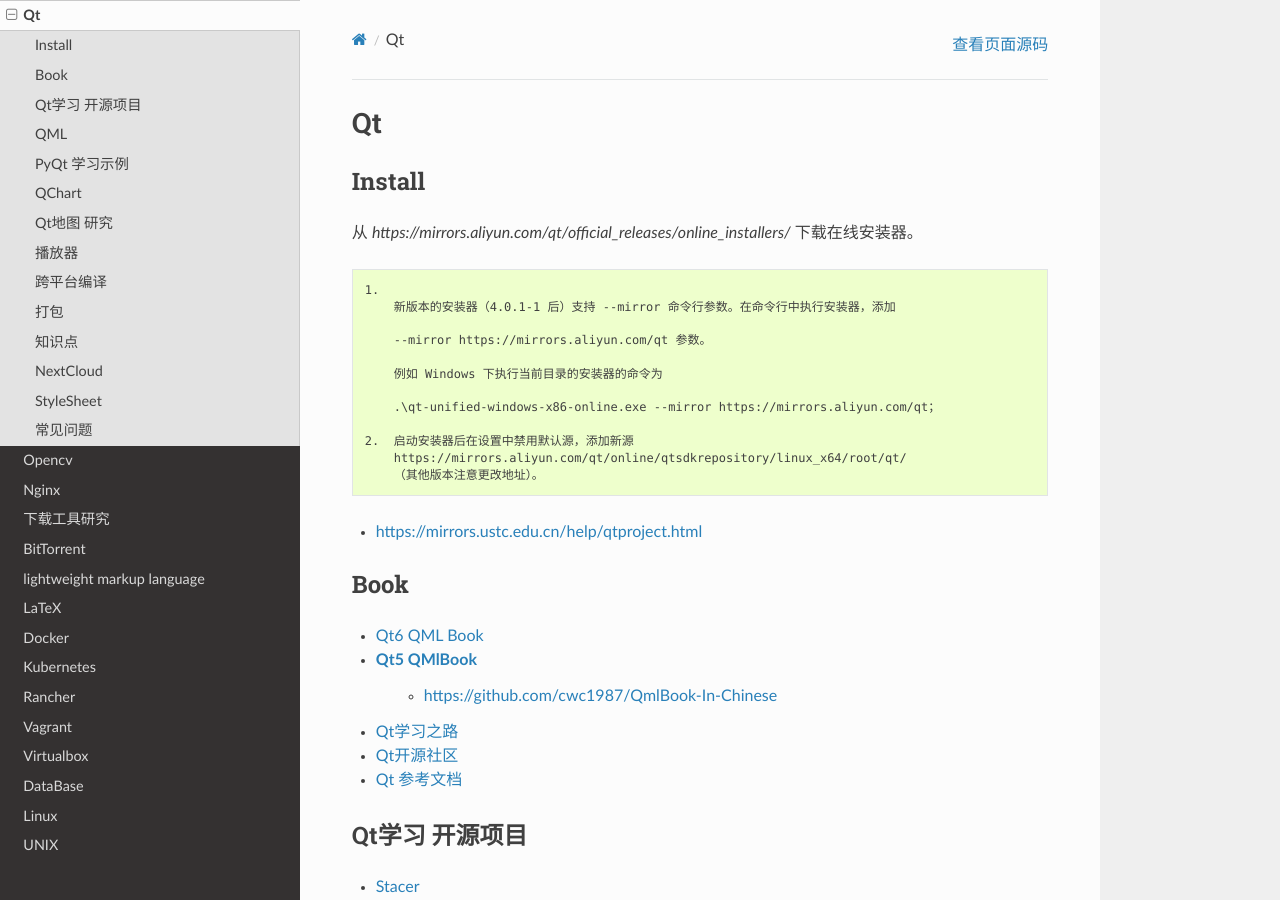
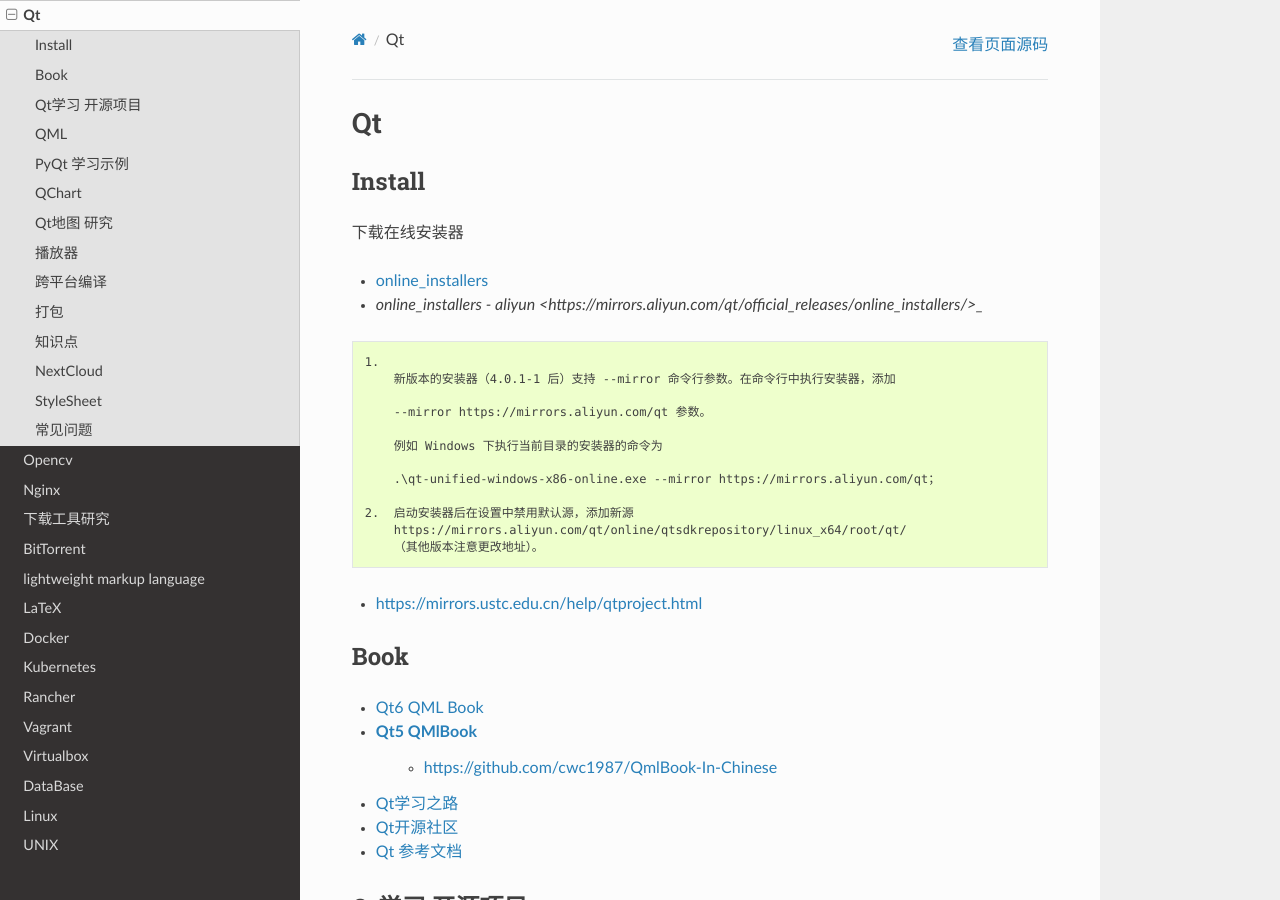
Before and after one commit to my-rds-store/my_space, a Sphinx documentation site: the page built from source/qt/index.rst, in a window 1280 px wide and 900 px high. Built offline with Sphinx 7.4.7 and the Read the Docs theme 2.0.0, drawn with Linux system fonts in a browser that asks for light colours.

Commit message:
update ...

```diff
--- a/source/qt/index.rst
+++ b/source/qt/index.rst
@@ -4,8 +4,10 @@
 Install
 ----------
 
-从 `https://mirrors.aliyun.com/qt/official_releases/online_installers/`
-下载在线安装器。
+下载在线安装器
+
+* `online_installers <https://download.qt.io/official_releases/online_installers/>`_
+* `online_installers - aliyun <https://mirrors.aliyun.com/qt/official_releases/online_installers/>_`
 
 .. code::
 
```
